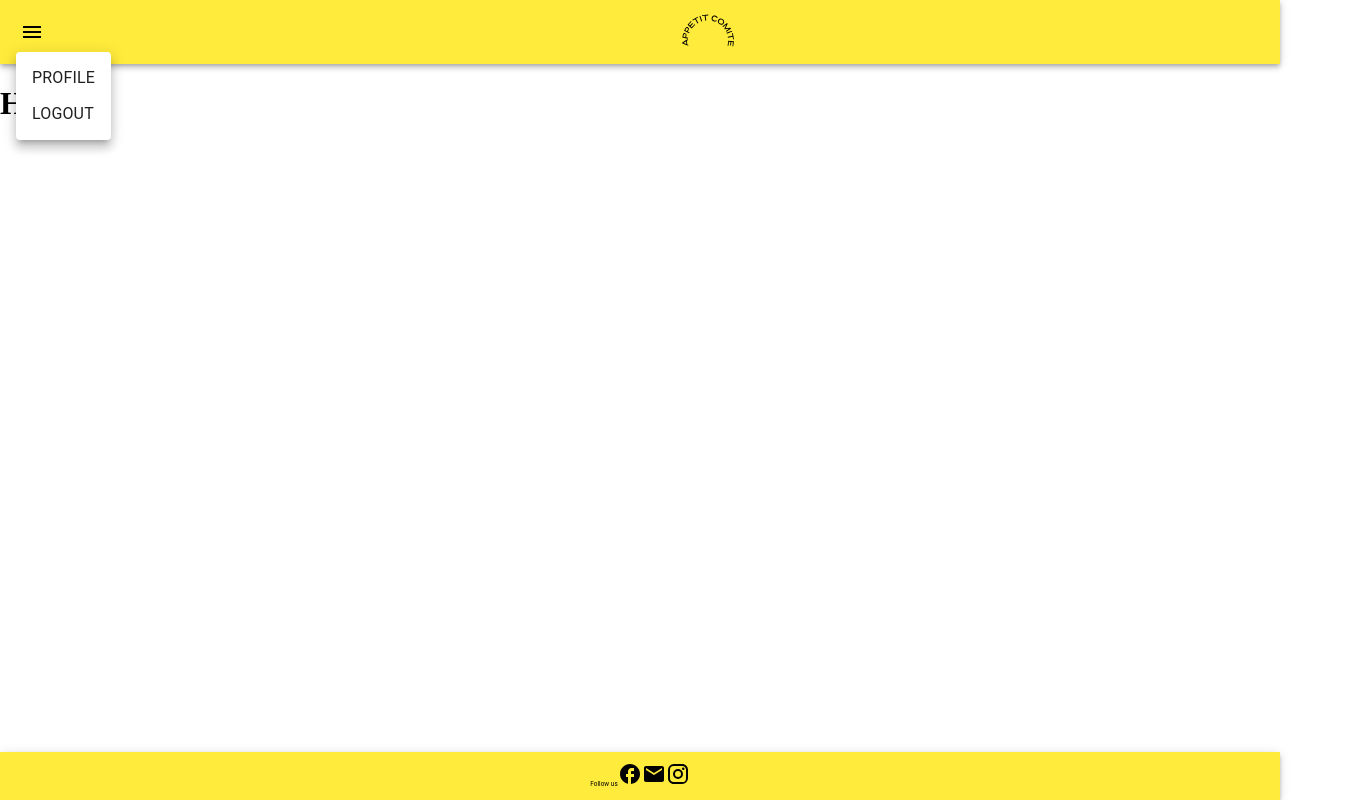
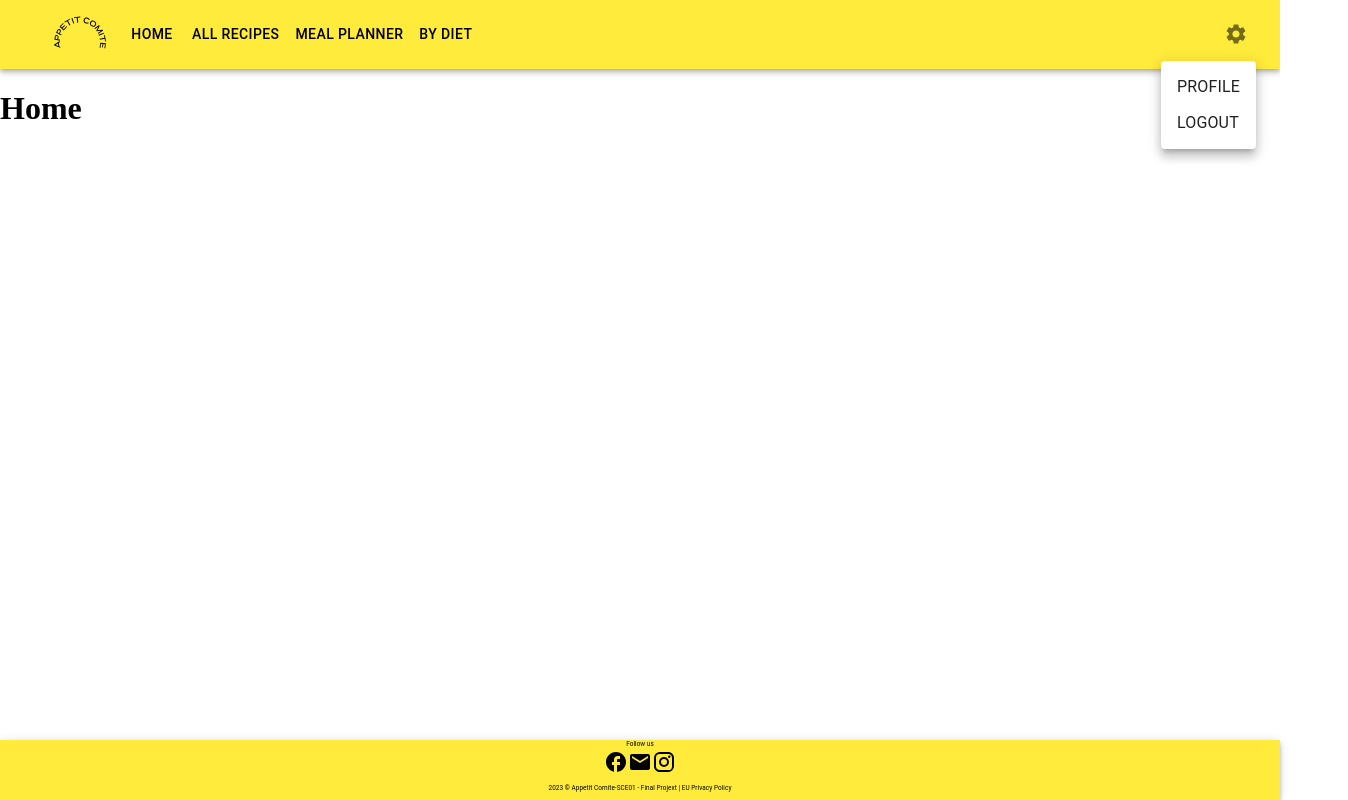
Before and after one commit to jorgelageJL/Frontend-React-Project-Apetit-Comite, a React (Vite) app: page / in a window 1280 px wide. Both pictures are taken after a click on the button "Open settings". Shown: the whole page, 1348 px wide, since content can reach past the window. Built offline with nearby package versions, Linux system fonts and the light colour scheme.

Commit message:
Done: Header and footer

```diff
--- a/src/components/Footer/Footer.jsx
+++ b/src/components/Footer/Footer.jsx
@@ -12,7 +12,7 @@ export default function Footer() {
       sx={{
         width: "100%",
         position: "fixed",
-        bottom: "0"
+        bottom: "0",
       }}
     >
       <AppBar
@@ -22,14 +22,19 @@ export default function Footer() {
       >
         <Toolbar variant="dense">
           <Typography
-            color="inherit"
             component="div"
-            sx={{ width: "100%", textAlign: "center", color:"black", fontSize:"40%"}}
+            sx={{
+              width: "120%",
+              textAlign: "center",
+              color: "black",
+              fontSize: "40%",
+            }}
           >
-            Follow us
-            <FacebookOutlinedIcon/>
-            <MailIcon/>
-            <InstagramIcon/>
+            <div>Follow us</div>
+            <FacebookOutlinedIcon />
+            <MailIcon />
+            <InstagramIcon />
+            <p>2023 © Appetit Comite-SCE01 - Final Projext | EU Privacy Policy</p>
           </Typography>
         </Toolbar>
       </AppBar>
--- a/src/components/Header/Header.css
+++ b/src/components/Header/Header.css
@@ -2,15 +2,13 @@
     height: 10vh;
     align-content: center;
     align-items: center;
-    width: 100vw;
     display: flex;
 
 }
 
 .iconContainer {
     height: 8vh;
-    width: 100vw;
     align-items: content;
     text-align: center;
-    display:flex
+    display: flex
 }
--- a/src/components/Header/Header.jsx
+++ b/src/components/Header/Header.jsx
@@ -1,49 +1,164 @@
-import { useState } from "react";
-import { AppBar, Toolbar, Typography, IconButton, Menu as CardMenu, MenuItem, } from "@mui/material";
-import { Menu as MenuIcon } from "@mui/icons-material";
+import React from 'react';
+import AppBar from '@mui/material/AppBar';
+import Box from '@mui/material/Box';
+import Toolbar from '@mui/material/Toolbar';
+import IconButton from '@mui/material/IconButton';
+import Typography from '@mui/material/Typography';
+import Menu from '@mui/material/Menu';
+import MenuIcon from '@mui/icons-material/Menu';
+import Container from '@mui/material/Container';
+import Button from '@mui/material/Button';
+import Tooltip from '@mui/material/Tooltip';
+import MenuItem from '@mui/material/MenuItem';
+import AdbIcon from '@mui/icons-material/Adb';
+import SettingsIcon from '@mui/icons-material/Settings';
 import YourSvg from "../../assets/HEADER_LOGO.svg"
+import "./Header.css"
 
-import './Header.css'
 
-export default function Header() {
-  const [anchorEl, setAnchorEl] = useState(null);
-  const [isMenuOpen, setIsMenuOpen] = useState(false);
+const pages = ['HOME', 'ALL RECIPES', 'MEAL PLANNER', 'BY DIET'];
+const settings = ['PROFILE', 'LOGOUT'];
 
-  const handleClick = (event) => {
-    setAnchorEl(event.currentTarget);
-    setIsMenuOpen(true);
+function ResponsiveAppBar() {
+  const [anchorElNav, setAnchorElNav] = React.useState(null);
+  const [anchorElUser, setAnchorElUser] = React.useState(null);
+
+  const handleOpenNavMenu = (event) => {
+    setAnchorElNav(event.currentTarget);
+  };
+  const handleOpenUserMenu = (event) => {
+    setAnchorElUser(event.currentTarget);
   };
 
-  const handleClose = () => {
-    setAnchorEl(null);
-    setIsMenuOpen(false);
+  const handleCloseNavMenu = () => {
+    setAnchorElNav(null);
   };
 
+  const handleCloseUserMenu = () => {
+    setAnchorElUser(null);
+  };
 
   return (
-    <AppBar
-      position="static"
-      sx={{ color: "black", backgroundColor: "#ffeb3b" }}
+    <AppBar position="static" sx={{background:"#ffeb3b", color:"black"}}>
+      <Container maxWidth="x2" >
+        <Toolbar disableGutters >
+          <Typography
+            variant="h6"
+            noWrap
+            component="a"
+            href="/"
+            sx={{
+              mr: 2,
+              display: { xs: 'none', md: 'flex' },
+              fontFamily: 'monospace',
+              fontWeight: 700,
+              letterSpacing: '.3rem',
+              color: 'inherit',
+              textDecoration: 'none',
+            }}
           >
-      <Toolbar variant="dense">
+          </Typography>
+          <Box sx={{ flexGrow: 1, display: { xs: 'flex', md: 'none' } }}>
             <IconButton
-          onClick={handleClick}
-          edge="start"
+              size="large"
+              aria-label="account of current user"
+              aria-controls="menu-appbar"
+              aria-haspopup="true"
+              onClick={handleOpenNavMenu}
               color="inherit"
-          aria-label="menu"
-          sx={{ mr: 2}}
             >
-          <MenuIcon/>
+
+              <MenuIcon />
             </IconButton>
+            <Menu
+              id="menu-appbar"
+              anchorEl={anchorElNav}
+              anchorOrigin={{
+                vertical: 'bottom',
+                horizontal: 'left',
+              }}
+              keepMounted
+              transformOrigin={{
+                vertical: 'top',
+                horizontal: 'left',
+              }}
+              open={Boolean(anchorElNav)}
+              onClose={handleCloseNavMenu}
+              sx={{
+                display: { xs: 'block', md: 'none' },
+              }}
+            >
+              {pages.map((page) => (
+                <MenuItem key={page} onClick={handleCloseNavMenu}>
+                  <Typography textAlign="center">{page}</Typography>
+                </MenuItem>
+              ))}
+            </Menu>
+          </Box>
           <div className="iconContainer">
           <img className="icon" src={YourSvg} />
         </div>
-        <CardMenu open={isMenuOpen} anchorEl={anchorEl} onClose={handleClose}>
-          <MenuItem>PROFILE</MenuItem>
-          <MenuItem>LOGOUT</MenuItem>
-        </CardMenu>
-        <Typography variant="h6" color="inherit" component="div"></Typography>
+          <Typography
+            variant="h5"
+            noWrap
+            component="a"
+            href=""
+            sx={{
+              mr: 2,
+              display: { xs: 'flex', md: 'none' },
+              flexGrow: 1,
+              fontFamily: 'monospace',
+              fontWeight: 700,
+              letterSpacing: '.3rem',
+              color: 'inherit',
+              textDecoration: 'none',
+            }}
+          >
+          </Typography>
+          <Box sx={{ flexGrow: 1, display: { xs: 'none', md: 'flex' } }}>
+            {pages.map((page) => (
+              <Button
+                key={page}
+                onClick={handleCloseNavMenu}
+                sx={{ my: 2, color: 'black', display: 'block' }}
+              >
+                {page}
+              </Button>
+            ))}
+          </Box>
+
+          <Box sx={{ flexGrow: 0 }}>
+            <Tooltip title="Open settings">
+              <IconButton onClick={handleOpenUserMenu} >
+               <SettingsIcon/>
+              </IconButton>
+            </Tooltip>
+            <Menu
+              sx={{ mt: '45px' }}
+              id="menu-appbar"
+              anchorEl={anchorElUser}
+              anchorOrigin={{
+                vertical: 'top',
+                horizontal: 'right',
+              }}
+              keepMounted
+              transformOrigin={{
+                vertical: 'top',
+                horizontal: 'right',
+              }}
+              open={Boolean(anchorElUser)}
+              onClose={handleCloseUserMenu}
+            >
+              {settings.map((setting) => (
+                <MenuItem key={setting} onClick={handleCloseUserMenu}>
+                  <Typography textAlign="center">{setting}</Typography>
+                </MenuItem>
+              ))}
+            </Menu>
+          </Box>
         </Toolbar>
+      </Container>
     </AppBar>
   );
 }
+export default ResponsiveAppBar;
```
Lines whose indentation alone changed are shown as unchanged.
